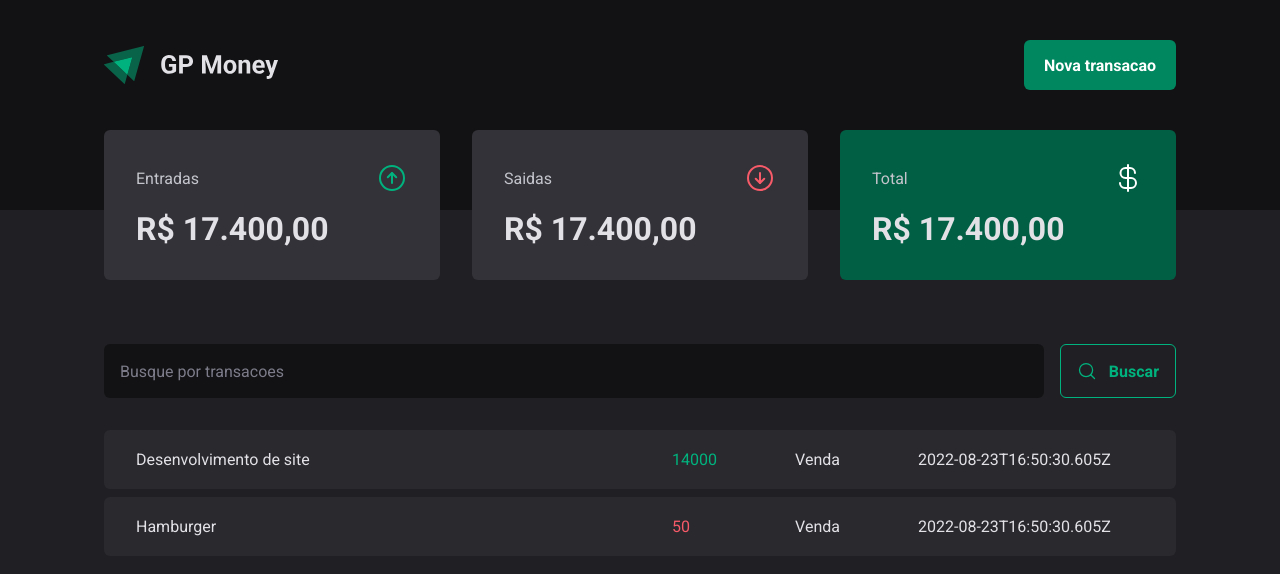
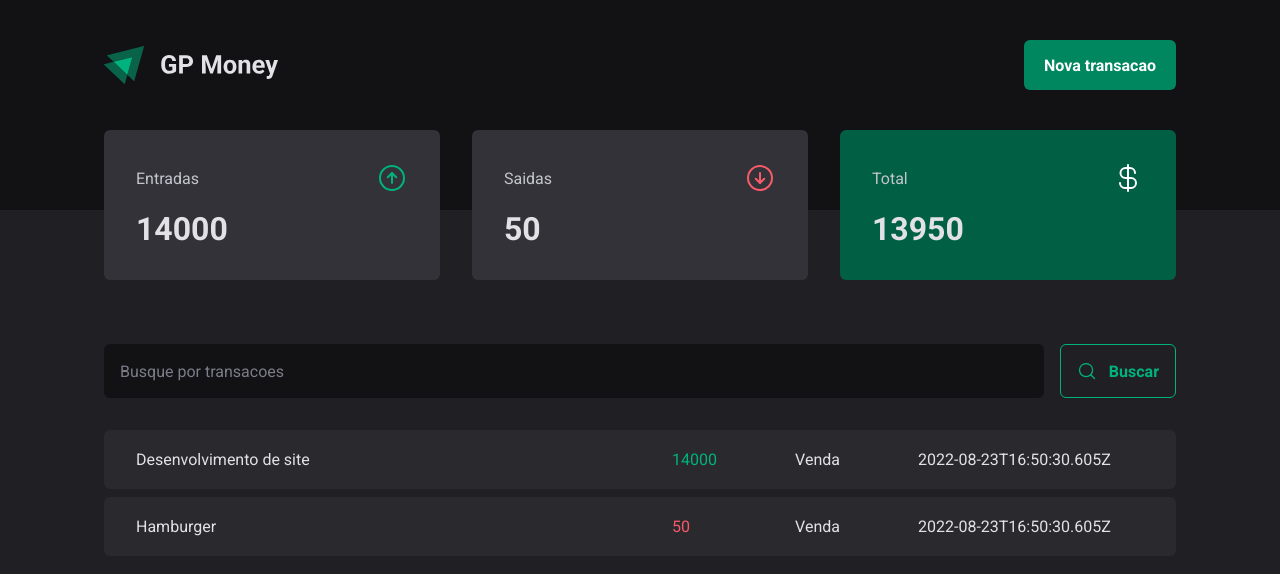
Before and after one commit to gregory6z/gp-money-2.0, a React (Vite) app: page / in a window 1280 px wide. Shown: the top 574 px of the page. Built offline with nearby package versions, Linux system fonts and the light colour scheme; data requests are answered from the project's data file.

Commit message:
Add summary reduce  ✔️

```diff
--- a/src/components/Summary/index.tsx
+++ b/src/components/Summary/index.tsx
@@ -1,7 +1,29 @@
 import { SummaryCard, SummaryContainer } from "./styles";
 import { ArrowCircleDown, ArrowCircleUp, CurrencyDollar } from "phosphor-react";
+import { useContext } from "react";
+import { TransactionsContext } from "../../contexts/TransactionsContext";
 
 export function Summary() {
+  const { transactions } = useContext(TransactionsContext);
+
+  const summary = transactions.reduce(
+    (acc, transaction) => {
+      if (transaction.type === "income") {
+        acc.income += transaction.price;
+        acc.total += transaction.price;
+      } else {
+        acc.outcome += transaction.price;
+        acc.total -= transaction.price;
+      }
+      return acc;
+    },
+    {
+      income: 0,
+      outcome: 0,
+      total: 0,
+    }
+  );
+
   return (
     <SummaryContainer>
       <SummaryCard>
@@ -9,21 +31,21 @@
           <span>Entradas</span>
           <ArrowCircleUp size={32} color="#00b37e" />
         </header>
-        <strong>R$ 17.400,00</strong>
+        <strong>{summary.income}</strong>
       </SummaryCard>
       <SummaryCard>
         <header>
           <span>Saidas</span>
           <ArrowCircleDown size={32} color="#f75a68" />
         </header>
-        <strong>R$ 17.400,00</strong>
+        <strong>{summary.outcome}</strong>
       </SummaryCard>
       <SummaryCard variant="green">
         <header>
           <span>Total</span>
           <CurrencyDollar size={32} color="#FFF" />
         </header>
-        <strong>R$ 17.400,00</strong>
+        <strong>{summary.total}</strong>
       </SummaryCard>
     </SummaryContainer>
   );
```
